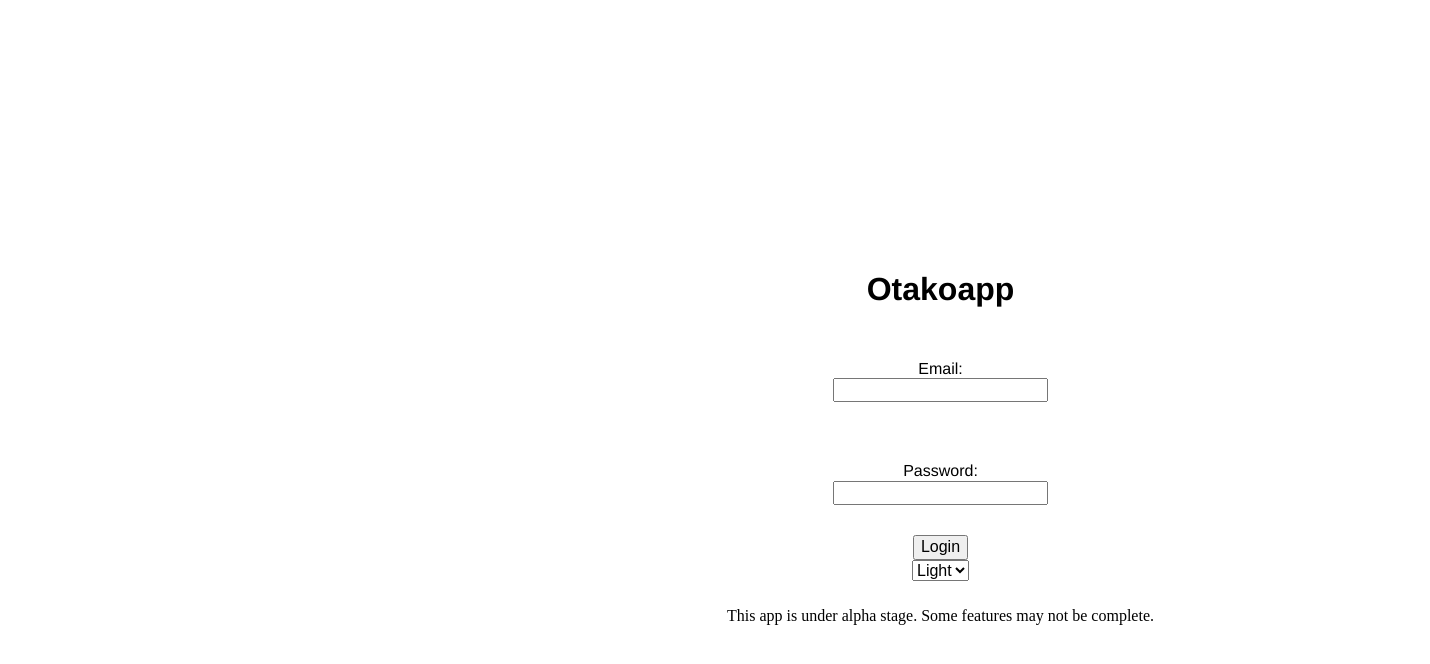
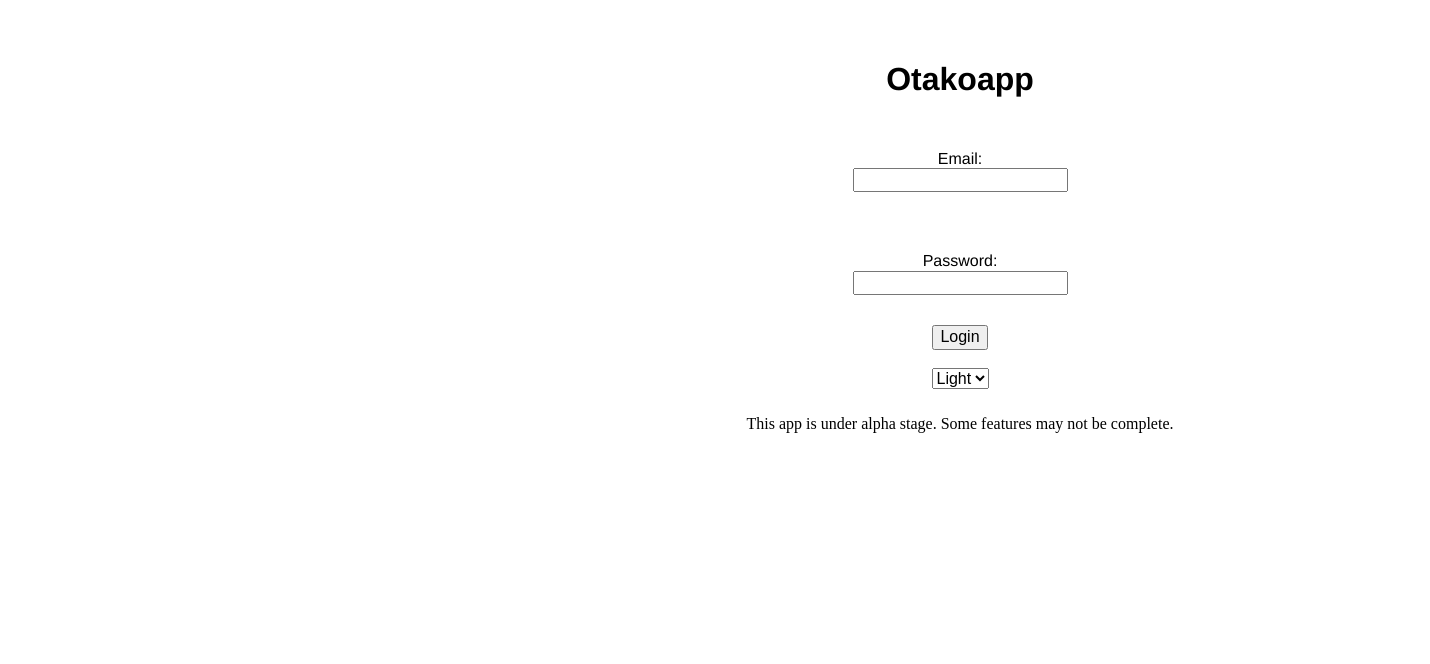
Before and after one commit to kibiinc/otako.moe, a Vue app: page /#/login in a window 1280 px wide. Shown: the top 664 px of the page, 1430 px wide, since content can reach past the window. Built offline with nearby package versions, Linux system fonts and the light colour scheme.

Commit message:
Centered login auth in a better way.

```diff
--- a/src/components/Login.vue
+++ b/src/components/Login.vue
@@ -14,6 +14,7 @@
       </form>
     </div>
     <login/>
+    <br>
     <theme-selector/>
     <p class="beta-note">This app is under alpha stage. Some features may not be complete.</p>
   </div>
@@ -26,9 +27,9 @@ import MenuBar from '@/components/MenuBar'
 import LoginButton from '@/components/LoginButton'
 
 export default {
-  name: "Login",
-  data() {
-    return {};
+  name: 'Login',
+  data () {
+    return {}
   },
   components: {
     'theme-selector': ThemeSelector,
@@ -36,7 +37,7 @@ export default {
     'login': LoginButton
   },
   computed: {
-    theme() {
+    theme () {
       return this.$store.state.theme
     }
   }
@@ -57,6 +58,6 @@ export default {
   text-align: center
 
 .auth
-  padding-top: 250px
-  padding-left: 727px
+  margin: 40px 490px auto
+  width: 940px
 </style>
--- a/src/components/MenuBar.vue
+++ b/src/components/MenuBar.vue
@@ -1,4 +1,4 @@
-<template>
+<template> <!-- We should find SVGs for the toolbar. -->
     <div class="menu" :class="{ hidden: !visible }">
       <div class="menu-item">&minus;</div>
       <div class="menu-item">&square;</div>
```
